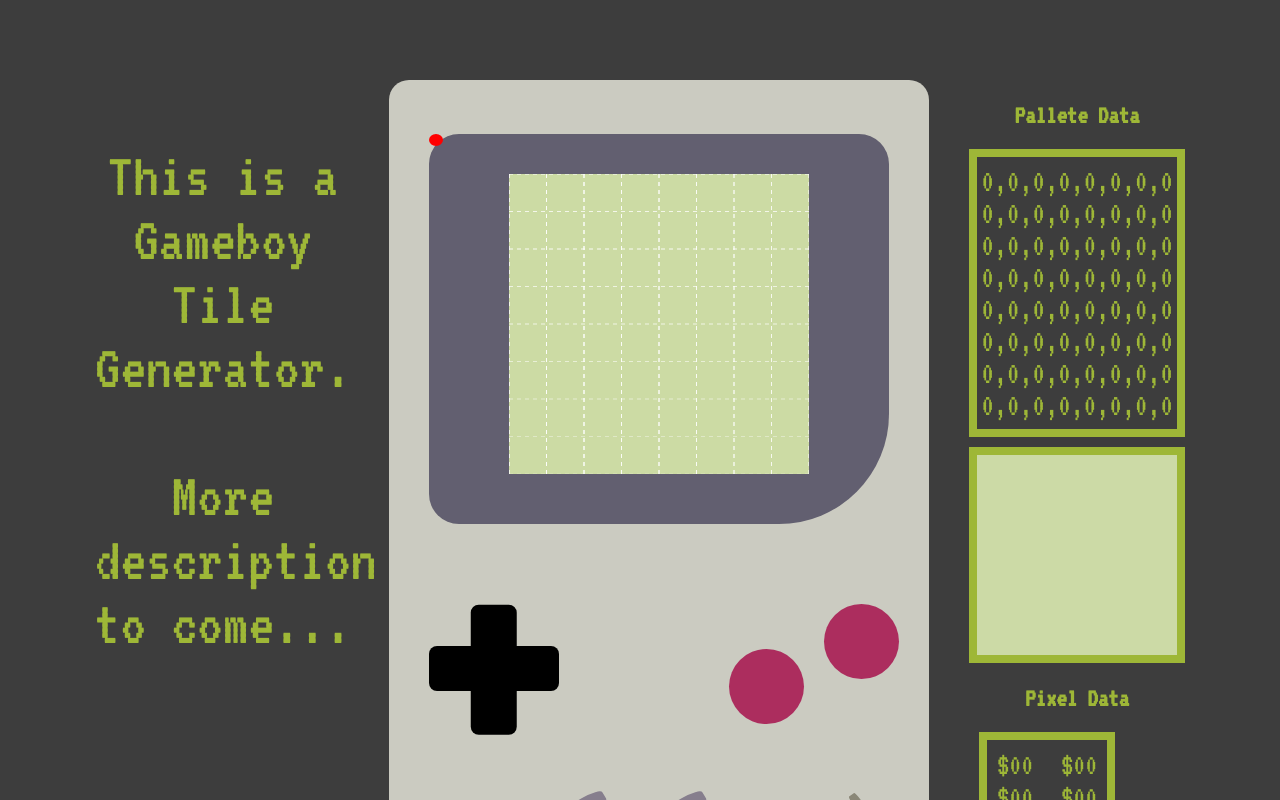
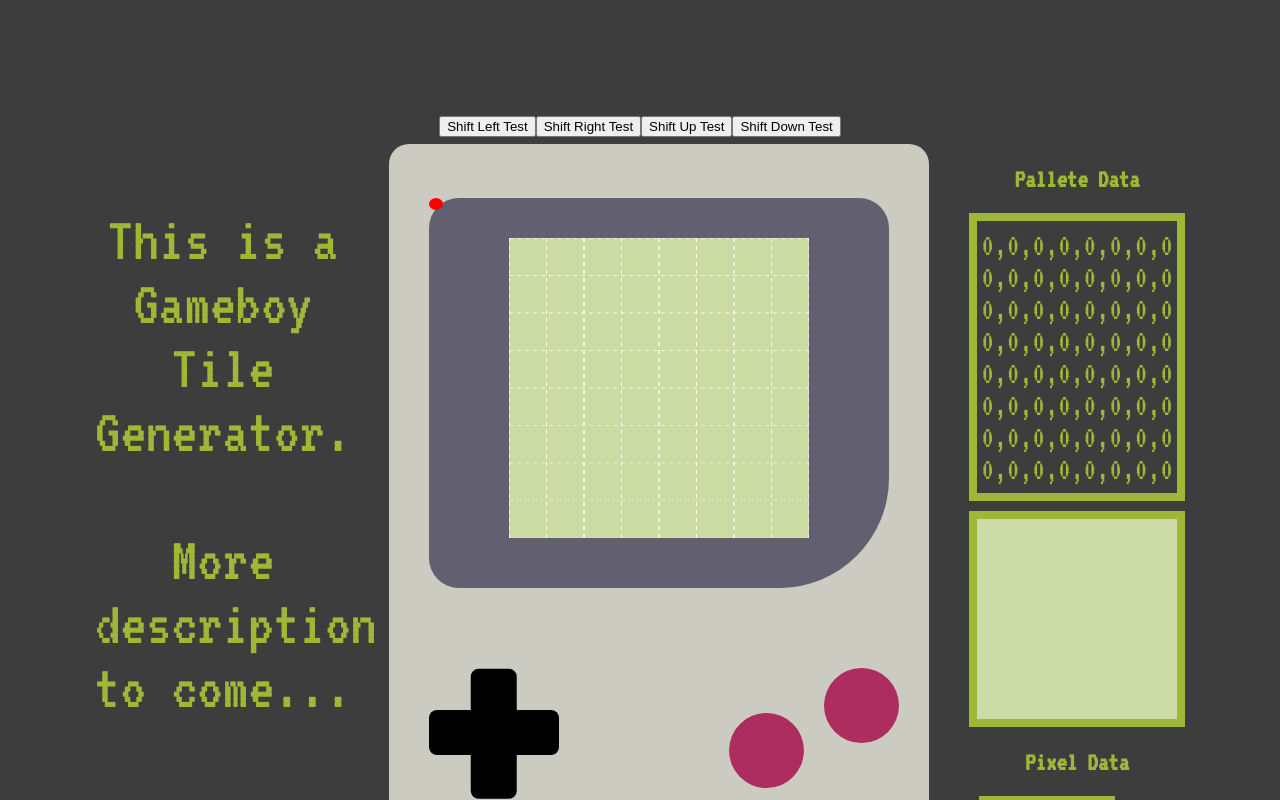
Before and after one commit to spkelly/gb-pallete, a Vue app: page / in a window 1280 px wide. Shown: the top 800 px of the page. Built offline with nearby package versions, Linux system fonts and the light colour scheme.

Commit message:
now calling actions through mapActions

```diff
--- a/src/App.vue
+++ b/src/App.vue
@@ -3,6 +3,10 @@
     <header id="header">
       <!-- <h1 class="heading__primary">Gameboy Tile Generator</h1> -->
     </header>
+    <button @click="shiftLeft">Shift Left Test</button>
+    <button @click="shiftRight">Shift Right Test</button>
+    <button @click="shiftUp">Shift Up Test</button>
+    <button @click="shiftDown">Shift Down Test</button>
     <div class="flex-row">
       <section class="description">
         <p>This is a Gameboy Tile Generator.</p>
@@ -14,6 +18,7 @@
     </div>
     <div class="flex-row">
       <DownloadButton />
+
     </div>
   </div>
 </template>
@@ -24,7 +29,8 @@ import TileCanvas from './components/TileCanvas.vue';
 import DownloadButton from './components/DownloadButton.vue';
 import Output from './components/Output';
 import Console from './components/console/Console';
-import {mapState} from 'vuex';
+import {mapState, mapActions} from 'vuex';
+import { shiftLeft } from './services/CanvasServices';
 
 export default {
   // TODO: move styles to other components
@@ -35,7 +41,8 @@ export default {
     tileData: state => state.Output.pixelMatrix,
     selectedColor: state => state.Palette.selectedColor,
     selectedPallateData: state =>  state.Palette.selectedPalleteValue
-  }),
+    })
+  ,
 
   components:{
     Output,
@@ -54,6 +61,8 @@ export default {
       this.$set(tileData,e.row,modifiedRow);
       this.$store.dispatch('updateOutput',tileData);
     },
+
+    ...mapActions(['shiftLeft','shiftRight','shiftUp','shiftDown'])
   },
   mounted() {
     let data = Array(8).fill(null).map(()=>Array(8).fill(0));
```
